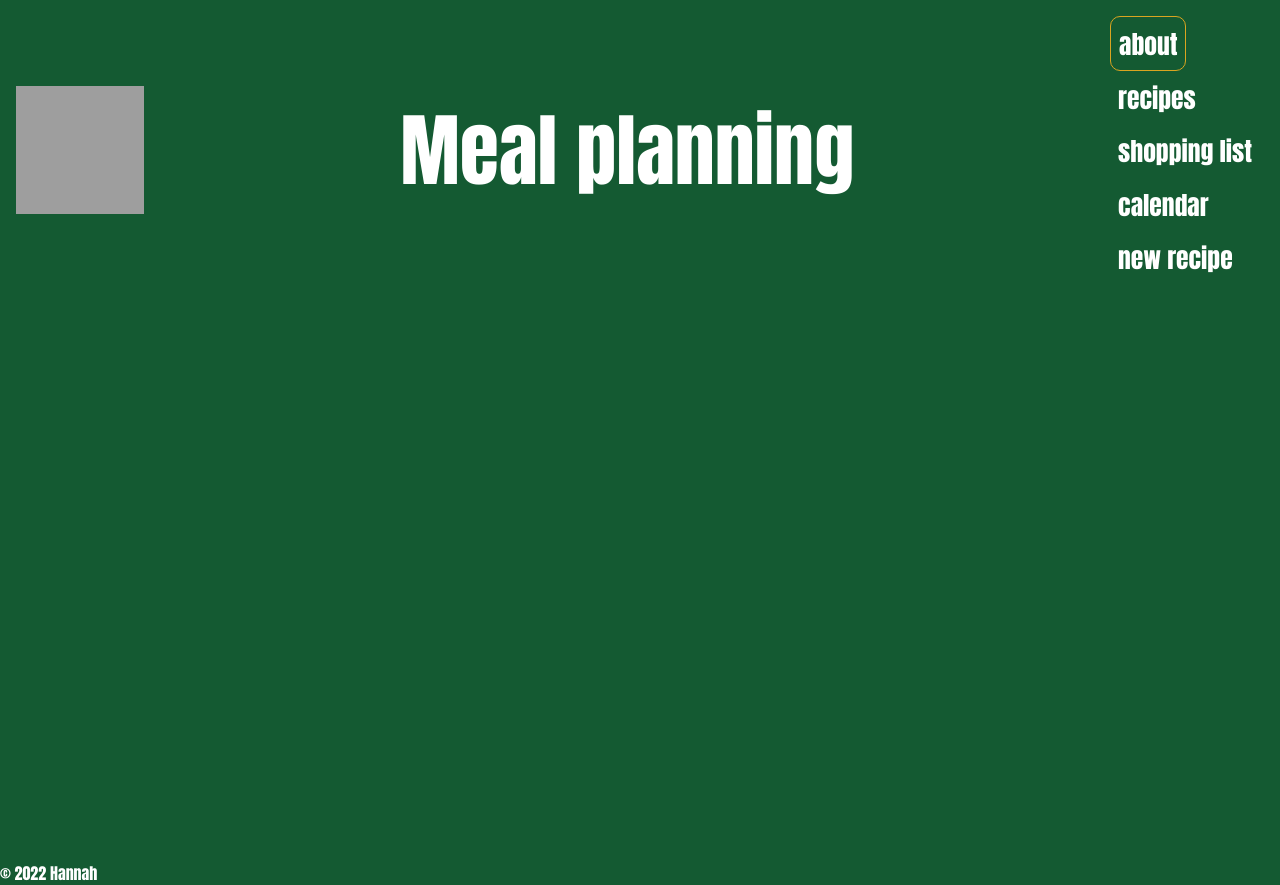
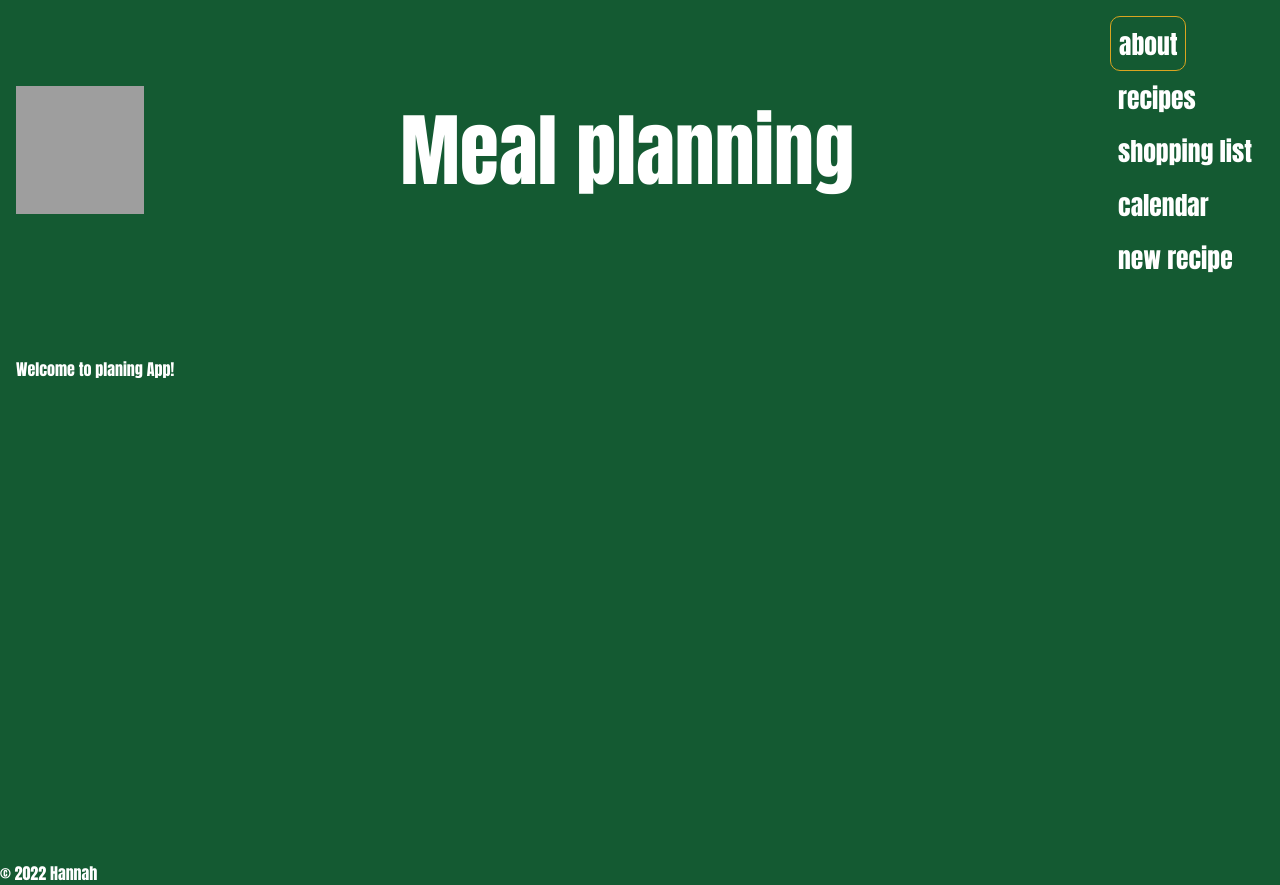
Before and after one commit to HannahStarling/Meal-plan, a React (Create React App) app: page / in a window 1280 px wide. Built offline with nearby package versions, Linux system fonts and the light colour scheme; grey boxes are pictures that could not be loaded.

Commit message:
feat: add app routing from nav

```diff
--- a/src/components/Main.js
+++ b/src/components/Main.js
@@ -1,7 +1,28 @@
 import React from 'react';
+import { Route, Switch } from 'react-router-dom';
 
 function Main() {
-  return <main className='content'></main>;
+  return (
+    <main className='content'>
+      <Switch>
+        <Route exact path='/'>
+          <section>Welcome to planing App!</section>
+        </Route>
+        <Route path='/recipes'>
+          <section className='recipes'>Not any recipes yet!</section>
+        </Route>
+        <Route path='/newrecipe'>
+          <section className='recipes'>Form coming soon...</section>
+        </Route>
+        <Route path='/calendar'>
+          <section className='recipes'>Drag and drop avalible soon...</section>
+        </Route>
+        <Route path='*'>
+          <section>404 Not found</section>
+        </Route>
+      </Switch>
+    </main>
+  );
 }
 
 export default Main;
--- a/src/components/UI/nav/Menu.js
+++ b/src/components/UI/nav/Menu.js
@@ -16,7 +16,7 @@ function Menu({ className }) {
       <NavLink to='/calendar' className={className} activeClassName={`${className}_current`}>
         calendar
       </NavLink>
-      <NavLink to='/ newrecipe' className={className} activeClassName={`${className}_current`}>
+      <NavLink to='/newrecipe' className={className} activeClassName={`${className}_current`}>
         new&nbsp;recipe
       </NavLink>
     </nav>
```
